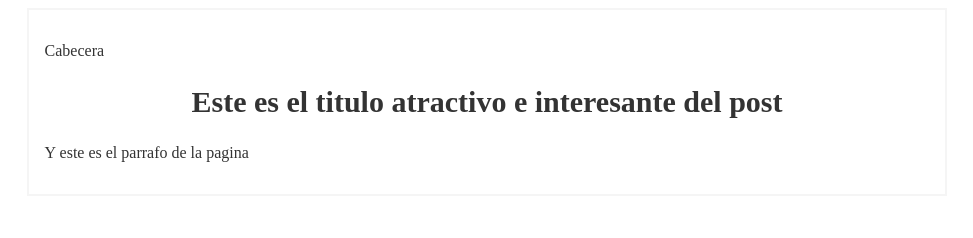
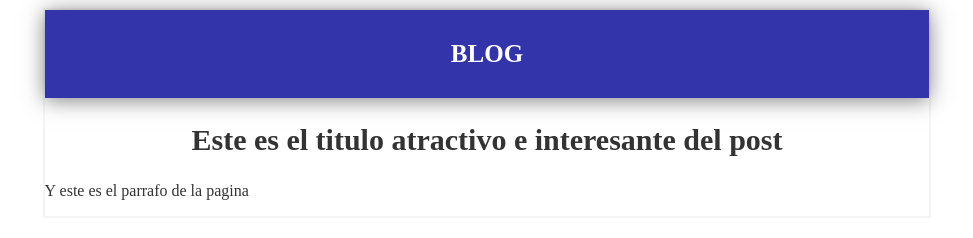
Before and after one commit to CrissG07/Blog, a plain HTML site: page index.html in a window 1280 px wide. Shown: the whole page, without its empty margins (153-1126 px from the left). Drawn offline with Linux system fonts and the light colour scheme.

Commit message:
Finalizada la cabecera con diseño azul

```diff
--- a/index.html
+++ b/index.html
@@ -10,7 +10,7 @@
 
     <section id="container">
         <div id="cabecera">
-            <p>Cabecera</p>
+            <p>BLOG</p>
         </div>
     <div id="post">
         <h1>Este es el titulo atractivo e interesante del post</h1>
--- a/style.css
+++ b/style.css
@@ -9,7 +9,7 @@ html{
 
 #container{
     width: 70%;
-    padding: 1.6rem;
+    padding: 0;
     text-align: left;
     border: 2px solid #f5f5f5;
     margin: 0 auto;
@@ -24,3 +24,18 @@ html{
 #container p{
     font-size: 1.6rem;
 }
+
+#cabecera{
+    background-color: #33a;
+    box-shadow: 0px 2px 20px 0px rgba(0, 0, 0,0.5);
+    color: #fff;
+    font-weight: bold;
+    margin: 0;
+    padding: 0.5rem;
+    text-align: center;
+
+}
+
+#cabecera p{
+    font-size: 2.5rem;
+}
```
